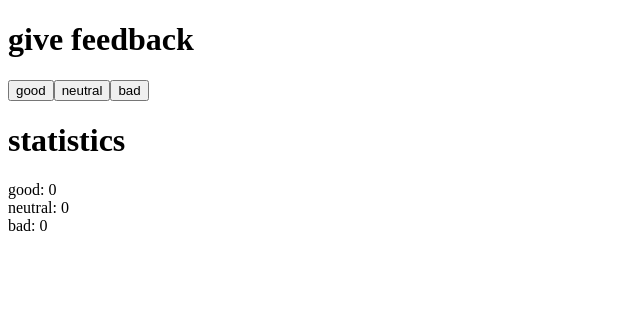
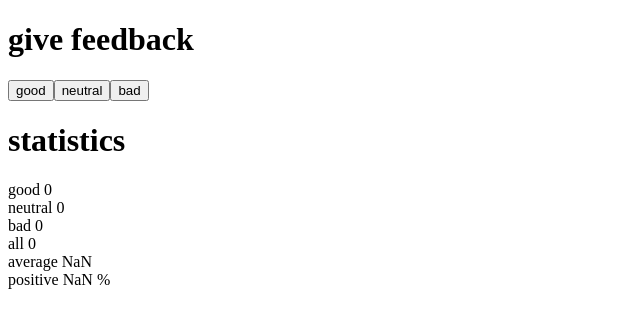
Before and after one commit to mikaelri/FullStackOpen, a React (Vite) app in the folder part1/unicafe/: page / in a window 1280 px wide. Shown: the top 328 px of the page, without its empty margins (0-640 px from the left). Built offline with nearby package versions, Linux system fonts and the light colour scheme.

Commit message:
return ex. 1.7

```diff
--- a/part1/unicafe/src/App.jsx
+++ b/part1/unicafe/src/App.jsx
@@ -6,6 +6,9 @@ const App = () => {
   const [good, setGood] = useState(0)
   const [neutral, setNeutral] = useState(0)
   const [bad, setBad] = useState(0)
+  const totalClicks = good + neutral + bad
+  const averageClicks = (good - bad) / totalClicks
+  const positiveClicks = (good / totalClicks) * 100
 
   const handleGoodClick = () => {
     const updateGood = good + 1
@@ -22,6 +25,7 @@ const App = () => {
     setBad(updateBad)
   }
 
+
   return (
     <div>
       <Title text="give feedback"/>
@@ -29,9 +33,12 @@ const App = () => {
       <button onClick={handleNeutralClick}>neutral</button>
       <button onClick={handleBadClick}>bad</button>
       <Title text="statistics"/>
-      good: {good}<br></br>
-      neutral: {neutral}<br></br>
-      bad: {bad}
+      good {good}<br></br>
+      neutral {neutral}<br></br>
+      bad {bad}<br></br>
+      all {totalClicks}<br></br>
+      average {averageClicks} <br></br>
+      positive {positiveClicks} %
     </div>
   )
 }
```
